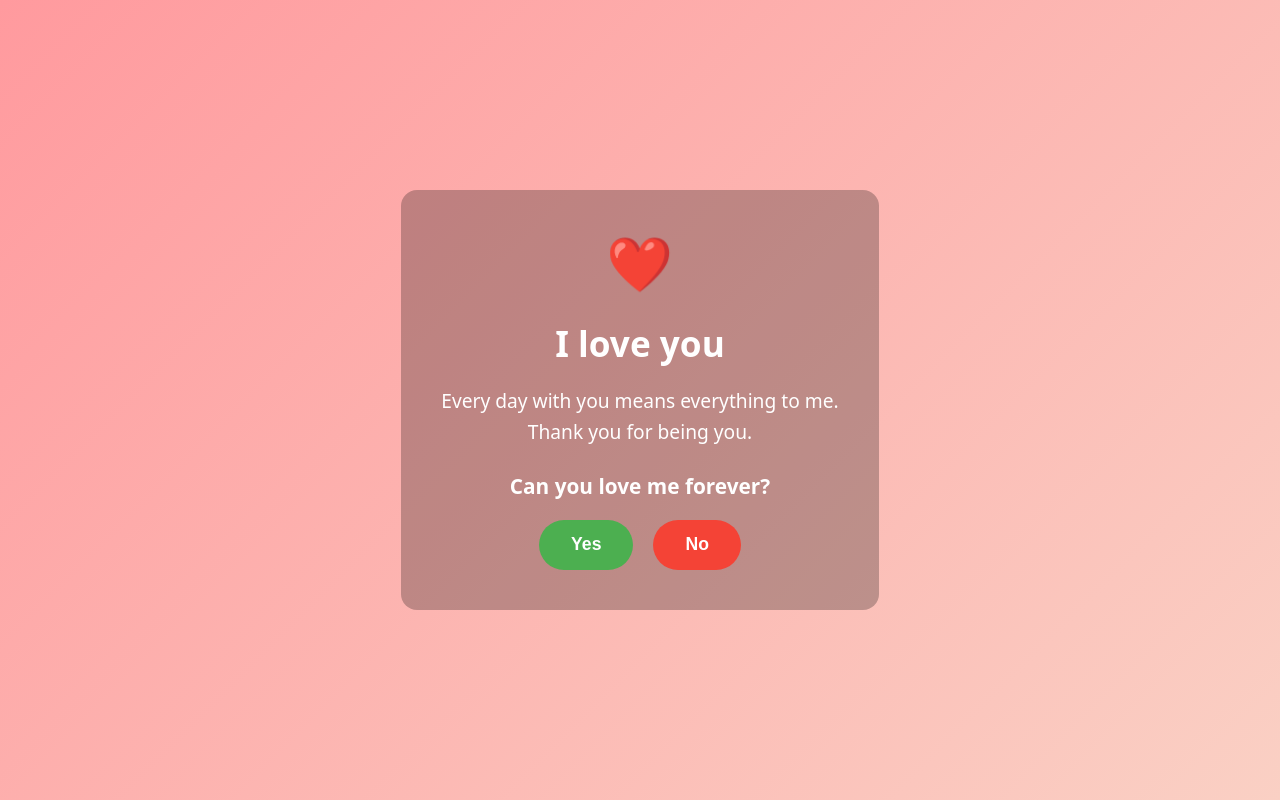
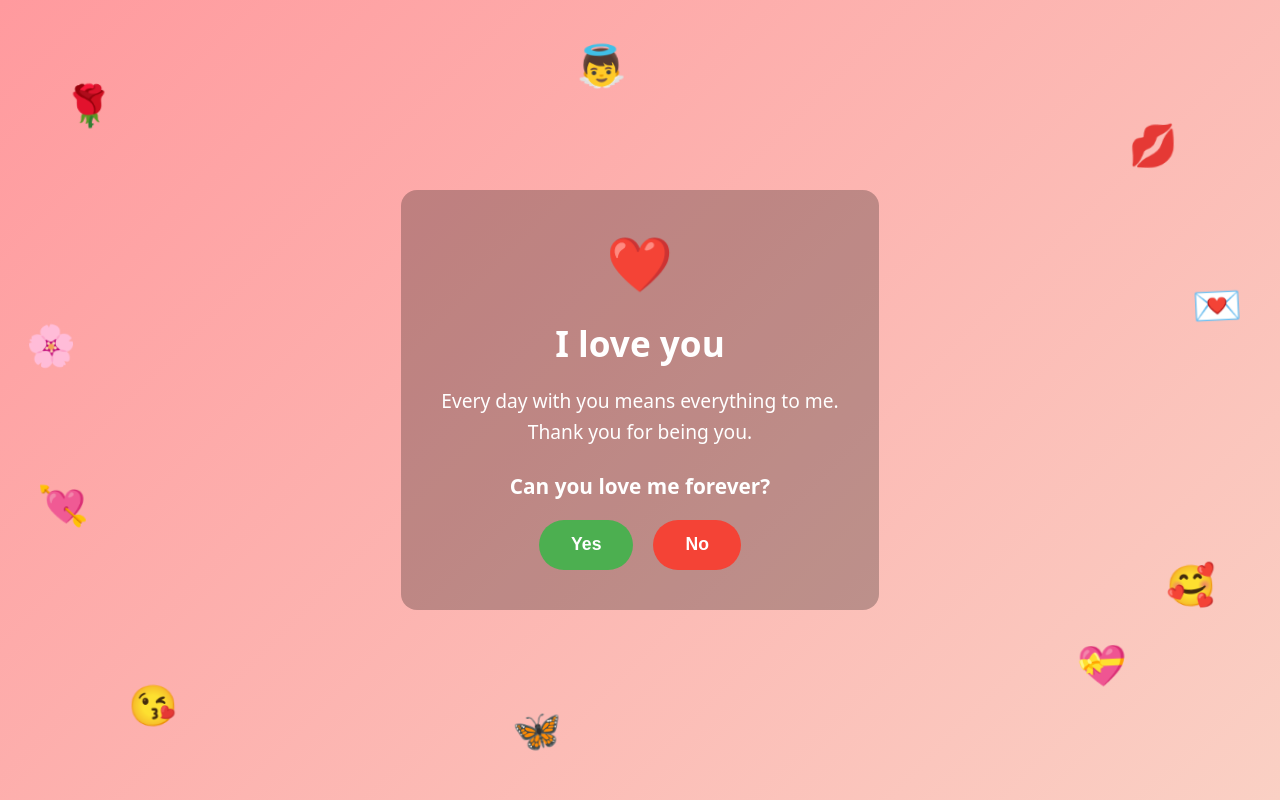
Before and after one commit to TitusBik/Love, a plain HTML site: page index.html in a window 1280 px wide. Drawn offline with Linux system fonts and the light colour scheme.

Commit message:
Update index.html

```diff
--- a/index.html
+++ b/index.html
@@ -122,9 +122,35 @@
       overflow: hidden;
       z-index: 999;
     }
+    .sticker {
+      position: fixed;
+      font-size: 2.5rem;
+      pointer-events: none;
+      animation: floatSticker 6s ease-in-out infinite;
+      z-index: 10;
+    }
+    .sticker:nth-child(odd) {
+      animation-direction: alternate-reverse;
+    }
+    @keyframes floatSticker {
+      0%, 100% { transform: translateY(0) rotate(-5deg); }
+      50% { transform: translateY(-15px) rotate(5deg); }
+    }
   </style>
 </head>
 <body>
+  <!-- Love emoji stickers -->
+  <div class="sticker" style="top: 10%; left: 5%;">🌹</div>
+  <div class="sticker" style="top: 15%; right: 8%;">💋</div>
+  <div class="sticker" style="top: 60%; left: 3%;">💘</div>
+  <div class="sticker" style="top: 70%; right: 5%;">🥰</div>
+  <div class="sticker" style="top: 85%; left: 10%;">😘</div>
+  <div class="sticker" style="top: 80%; right: 12%;">💝</div>
+  <div class="sticker" style="top: 5%; left: 45%;">👼</div>
+  <div class="sticker" style="top: 40%; left: 2%;">🌸</div>
+  <div class="sticker" style="top: 35%; right: 3%;">💌</div>
+  <div class="sticker" style="bottom: 5%; left: 40%;">🦋</div>
+
   <div class="card">
     <div class="heart">❤️</div>
     <h1>I love you</h1>
```
